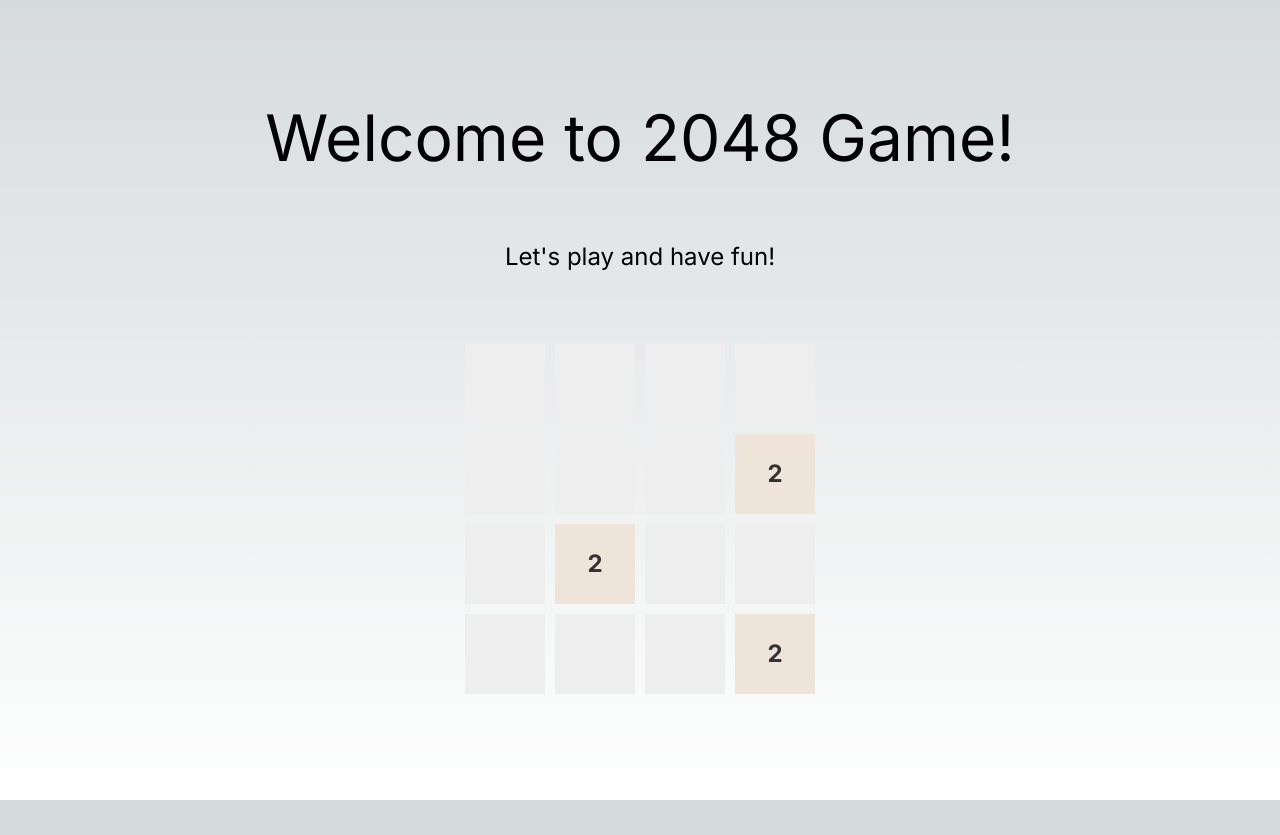
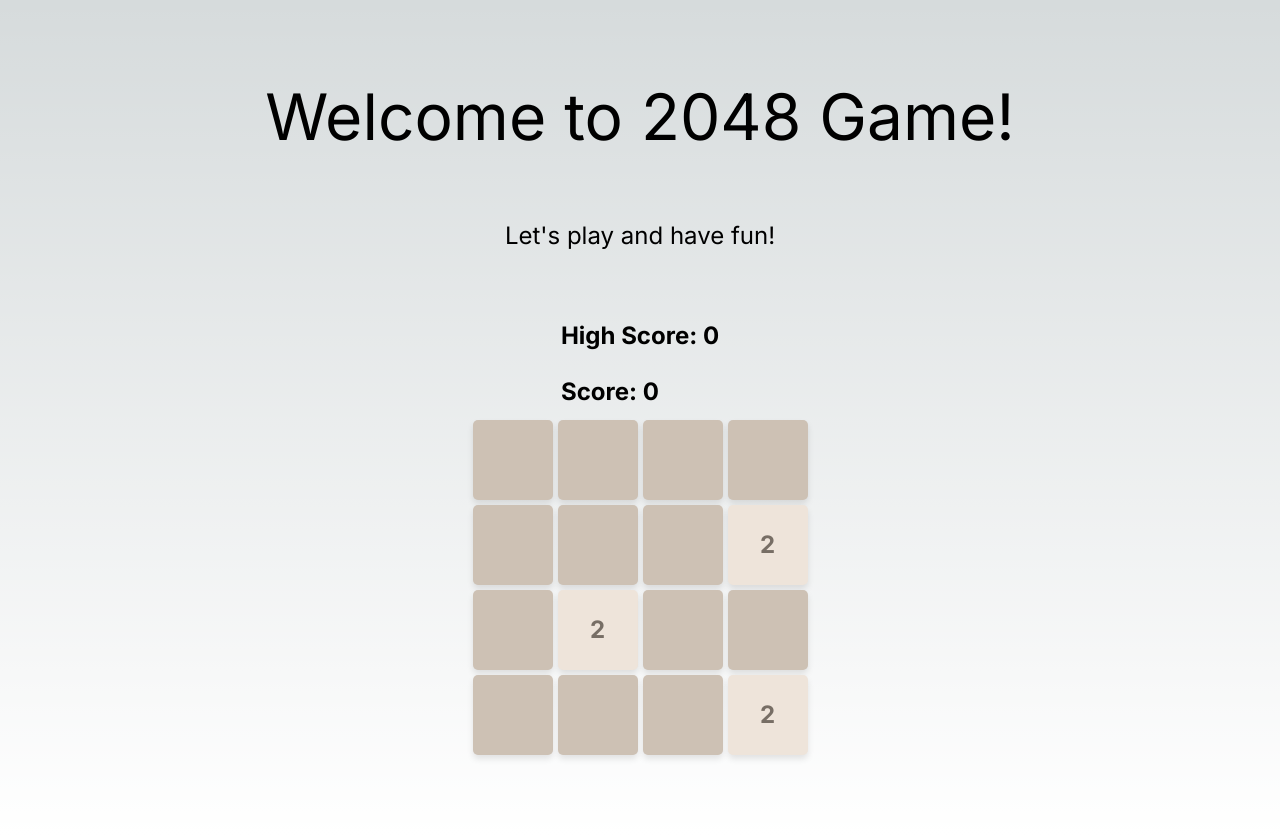
Before and after one commit to youngsikkk/next-2048, a Next.js app in the folder 2048-game/: page / in a window 1280 px wide. Before the commit the page ends 800 px from the top, so only its background shows below. Built offline with nearby package versions, Linux system fonts and the light colour scheme.

Commit message:
feat : add score and high score

```diff
--- a/2048-game/src/components/Game2048.jsx
+++ b/2048-game/src/components/Game2048.jsx
@@ -1,4 +1,3 @@
-"use client"
 "use client"
 import React, { useState, useEffect } from 'react';
 import styles from './Game2048.module.css';
@@ -8,8 +7,24 @@ const Game2048 = () => {
     [0, 0, 0, 0],
     [0, 0, 0, 0],
     [0, 0, 0, 0],
-    [0, 0, 0, 0],
   ]);
+  const [score, setScore] = useState(0);
+  const [highScore, setHighScore] = useState(0);
+
+  useEffect(() => {
+    const savedHighScore = localStorage.getItem('highScore');
+    if (savedHighScore) {
+      setHighScore(parseInt(savedHighScore, 10));
+    }
+    initializeGame();
+  }, []);
+
+  const saveHighScore = (score) => {
+    if (score > highScore) {
+      setHighScore(score);
+      localStorage.setItem('highScore', score);
+    }
+  };
 
   const addRandomNumber = (board) => {
     const emptyCells = [];
@@ -48,20 +63,25 @@ const Game2048 = () => {
       newBoard = addRandomNumber(newBoard);
     }
     setBoard(newBoard);
+    setScore(0);
   };
 
   const moveLeft = (board) => {
+    let newScore = score;
     const newBoard = board.map((row) => {
       const newRow = row.filter(cell => cell !== 0);
       for (let i = 0; i < newRow.length - 1; i++) {
         if (newRow[i] === newRow[i + 1]) {
           newRow[i] *= 2;
+          newScore += newRow[i];
           newRow[i + 1] = 0;
         }
       }
       const filteredRow = newRow.filter(cell => cell !== 0);
       return [...filteredRow, ...Array(4 - filteredRow.length).fill(0)];
     });
+    setScore(newScore);
+    saveHighScore(newScore);
     return newBoard;
   };
 
@@ -70,17 +90,21 @@ const Game2048 = () => {
   };
 
   const moveRight = (board) => {
+    let newScore = score;
     const newBoard = board.map((row) => {
       const newRow = row.filter(cell => cell !== 0);
       for (let i = newRow.length - 1; i > 0; i--) {
         if (newRow[i] === newRow[i - 1]) {
           newRow[i] *= 2;
+          newScore += newRow[i];
           newRow[i - 1] = 0;
         }
       }
       const filteredRow = newRow.filter(cell => cell !== 0);
       return [...Array(4 - filteredRow.length).fill(0), ...filteredRow];
     });
+    setScore(newScore);
+    saveHighScore(newScore);
     return newBoard;
   };
 
@@ -120,10 +144,6 @@ const Game2048 = () => {
   };
 
   useEffect(() => {
-    initializeGame();
-  }, []);
-
-  useEffect(() => {
     window.addEventListener('keydown', handleKeyDown);
     return () => {
       window.removeEventListener('keydown', handleKeyDown);
@@ -131,6 +151,11 @@ const Game2048 = () => {
   }, [board]);
 
   return (
+    <>
+      <div>
+        <div className={styles.highScore}>High Score: {highScore}</div>
+        <div className={styles.score}>Score: {score}</div>
+      </div>
       <div className={styles.gameContainer}>
         {board.map((row, rowIndex) => (
           <div key={rowIndex} className={styles.row}>
@@ -142,6 +167,7 @@ const Game2048 = () => {
           </div>
         ))}
       </div>
+    </>
   );
 };
 
--- a/2048-game/src/components/Game2048.module.css
+++ b/2048-game/src/components/Game2048.module.css
@@ -1,49 +1,92 @@
 .gameContainer {
-  display: flex;
-  flex-direction: column;
-  justify-content: center;
-  align-items: center;
+  display: grid;
+  grid-template-columns: repeat(4, 80px);
+  grid-template-rows: repeat(4, 80px);
+  gap: 5px;
 }
 
 .row {
-  display: flex;
+  display: contents;
 }
 
 .cell {
   width: 80px;
   height: 80px;
-  margin: 5px;
-  background: #eee;
+  background: #cdc1b4;
   display: flex;
   justify-content: center;
   align-items: center;
   font-size: 24px;
   font-weight: bold;
-  color: #333;
-  transition: transform 2s ease-in-out;
+  color: #776e65;
+  border-radius: 5px;
+  box-shadow: 0 4px 6px rgba(0, 0, 0, 0.1);
+  transition: background-color 0.3s ease-in-out;
 }
 
 .cell-2 {
   background-color: #eee4da;
+  color: #776e65;
 }
 
 .cell-4 {
   background-color: #ede0c8;
-}
-.cell-8 {
-  background-color: #ede0c8;
-}
-.cell-16 {
-  background-color: #ede0c8;
-}
-.cell-32 {
-  background-color: #ede0c8;
-}
-.cell-64 {
-  background-color: #ede0c8;
-}
-.cell-128 {
-  background-color: #ede0c8;
+  color: #776e65;
 }
 
-/* 추가적으로 다른 숫자들의 스타일을 여기에 추가할 수 있습니다. */
+.cell-8 {
+  background-color: #f2b179;
+  color: #f9f6f2;
+}
+
+.cell-16 {
+  background-color: #f59563;
+  color: #f9f6f2;
+}
+
+.cell-32 {
+  background-color: #f67c5f;
+  color: #f9f6f2;
+}
+
+.cell-64 {
+  background-color: #f65e3b;
+  color: #f9f6f2;
+}
+
+.cell-128 {
+  background-color: #edcf72;
+  color: #f9f6f2;
+}
+
+.cell-256 {
+  background-color: #edcc61;
+  color: #f9f6f2;
+}
+
+.cell-512 {
+  background-color: #edc850;
+  color: #f9f6f2;
+}
+
+.cell-1024 {
+  background-color: #edc53f;
+  color: #f9f6f2;
+}
+
+.cell-2048 {
+  background-color: #edc22e;
+  color: #f9f6f2;
+}
+
+.score {
+  font-size: 24px;
+  font-weight: bold;
+  margin-bottom: 10px;
+}
+
+.highScore {
+  font-size: 24px;
+  font-weight: bold;
+  margin-bottom: 20px;
+}
```
Lines whose indentation alone changed are shown as unchanged.
